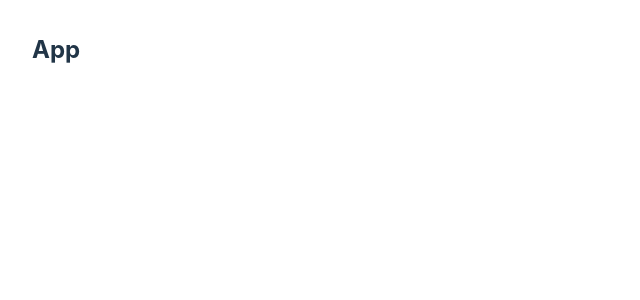
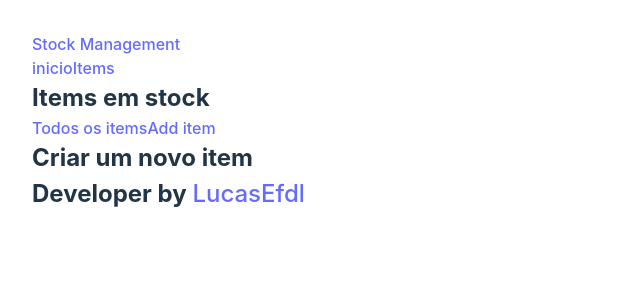
Before and after one commit to LucasEfdl/stock-management, a React (Vite) app: page /items/new in a window 1280 px wide. Shown: the top 300 px of the page, without its empty margins (0-640 px from the left). Built offline with nearby package versions, Linux system fonts and the light colour scheme.

Commit message:
add router configuration

```diff
--- a/src/App.jsx
+++ b/src/App.jsx
@@ -1,5 +1,8 @@
+import { RouterProvider } from "react-router-dom";
+import router from "./router";
+
 export default function App() {
-  return (
-    <h2>App</h2>
-  )
+    return (
+        <RouterProvider router={router} />
+    )
 }
--- a/src/pages/CreateItem.jsx
+++ b/src/pages/CreateItem.jsx
@@ -0,0 +1,5 @@
+export default function CreateItem() {
+    return (
+        <h2>Criar um novo item</h2>
+    )
+}
--- a/src/pages/ListItems.jsx
+++ b/src/pages/ListItems.jsx
@@ -0,0 +1,5 @@
+export default function ListItems() {
+    return (
+        <h2>Lista de Items</h2>
+    )
+}
--- a/src/pages/ShowItem.jsx
+++ b/src/pages/ShowItem.jsx
@@ -0,0 +1,5 @@
+export default function ShowItem() {
+    return (
+        <h2>mostrar Um Item</h2>
+    )
+}
--- a/src/pages/UpdateItem.jsx
+++ b/src/pages/UpdateItem.jsx
@@ -0,0 +1,5 @@
+export default function UpdateItem() {
+    return (
+        <h2>Atualizar Item Items</h2>
+    )
+}
--- a/src/pages/layouts/ItemLayout.jsx
+++ b/src/pages/layouts/ItemLayout.jsx
@@ -0,0 +1,16 @@
+import { Link, Outlet } from "react-router-dom";
+
+export default function Itemlayout() {
+    return (
+        <div>
+            <h2>Items em stock</h2>
+            <nav>
+                <Link to="">Todos os items</Link>
+                <Link to="new">Add item</Link>
+            </nav>
+            <section>
+                <Outlet />
+            </section>
+        </div>
+    )
+}
--- a/src/pages/layouts/RootLayout.jsx
+++ b/src/pages/layouts/RootLayout.jsx
@@ -0,0 +1,16 @@
+import { Outlet } from "react-router-dom";
+import Header from "../../components/Header";
+
+export default function RootLayout() {
+    return (
+        <div>
+            <Header />
+            <main>
+                <Outlet />
+            </main>
+            <footer>
+                <h2>Developer by <a href="https://github.com/LucasEfdl" target="blank">LucasEfdl</a></h2>
+            </footer>
+        </div>
+    )
+}
```
Also changed, not shown: src/router.jsx (+5 -2 lines).
